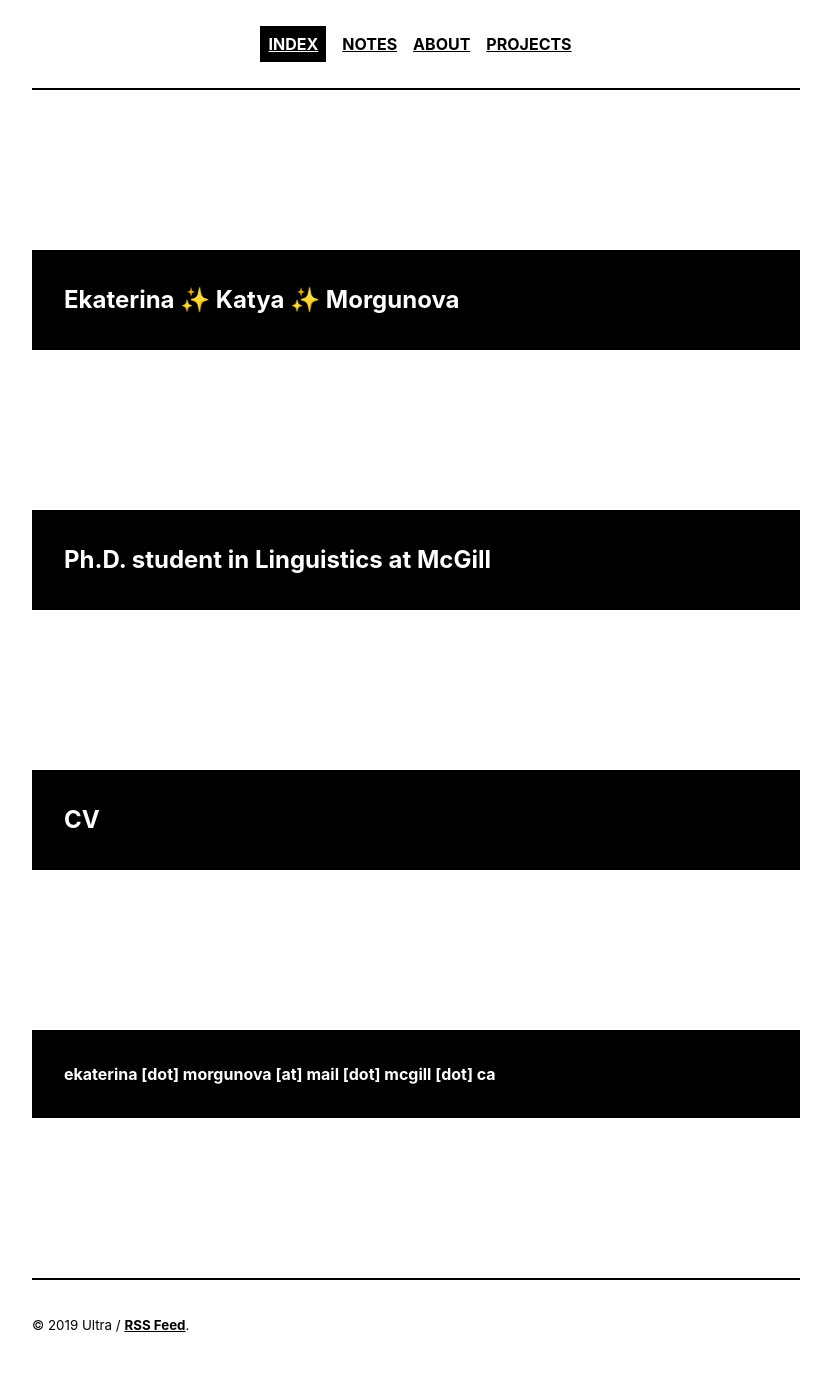
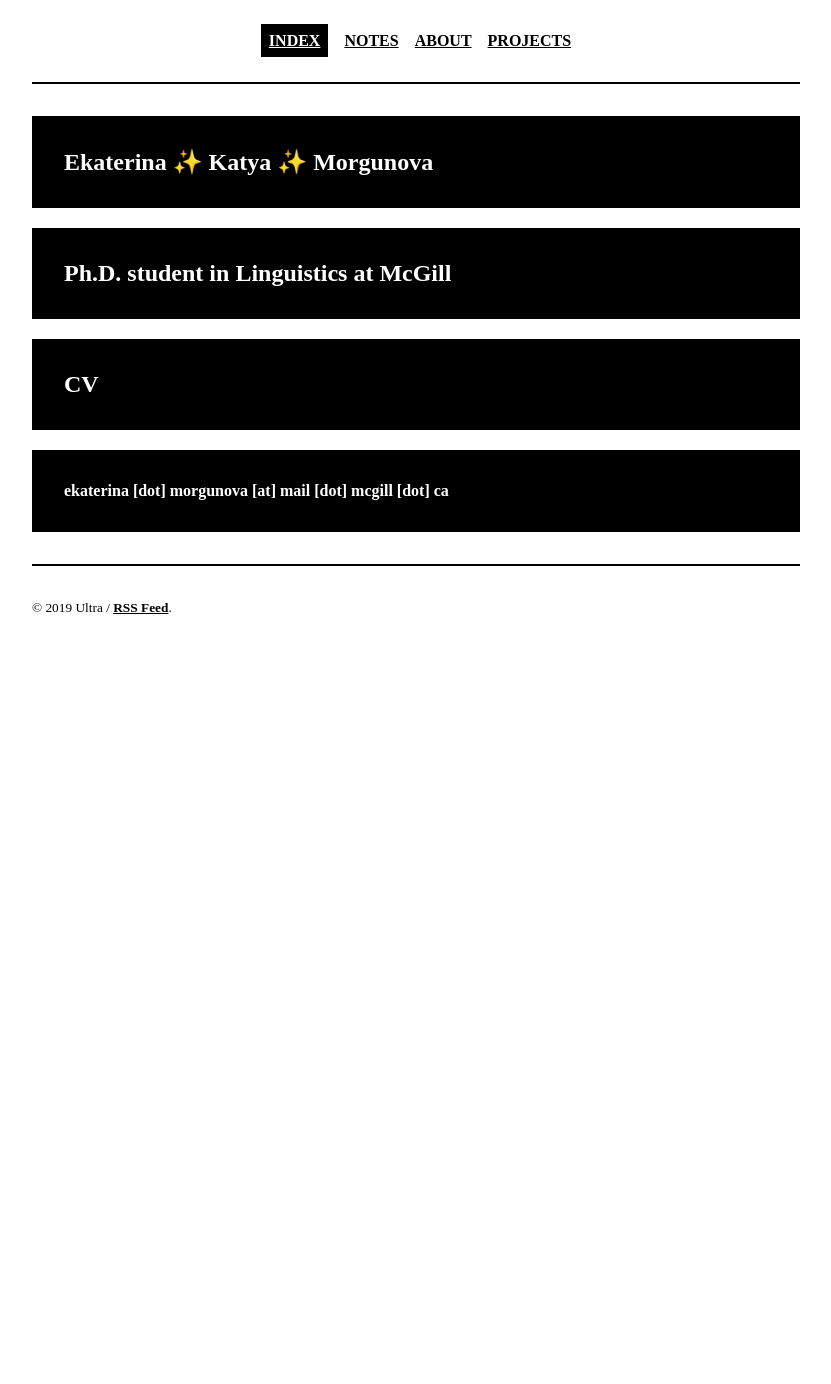
Before and after one commit to morgunova-katya/morgunova-katya.github.io, a Jekyll site: the page built from index.html, in a window 1280 px wide. Shown: the whole page, without its empty margins (224-1055 px from the left). Built offline with Jekyll 4.4.1, drawn with Linux system fonts in a browser that asks for light colours; the list of posts is cut into pages by our own code; after the commit the page ends 900 px from its top, so only the background shows below that.

Commit message:
Update _type.scss

```diff
--- a/_sass/_type.scss
+++ b/_sass/_type.scss
@@ -1,4 +1,4 @@
-body {
+cbody {
   font-size: 1rem;
   line-height: 1.5;
   -webkit-font-smoothing: antialiased;
@@ -14,7 +14,6 @@ header p strong {
 
 .post-title {
     background: black;
-    margin: 10rem 0;
     color: white;
     padding: 2rem;
     font-weight: bold;
```
